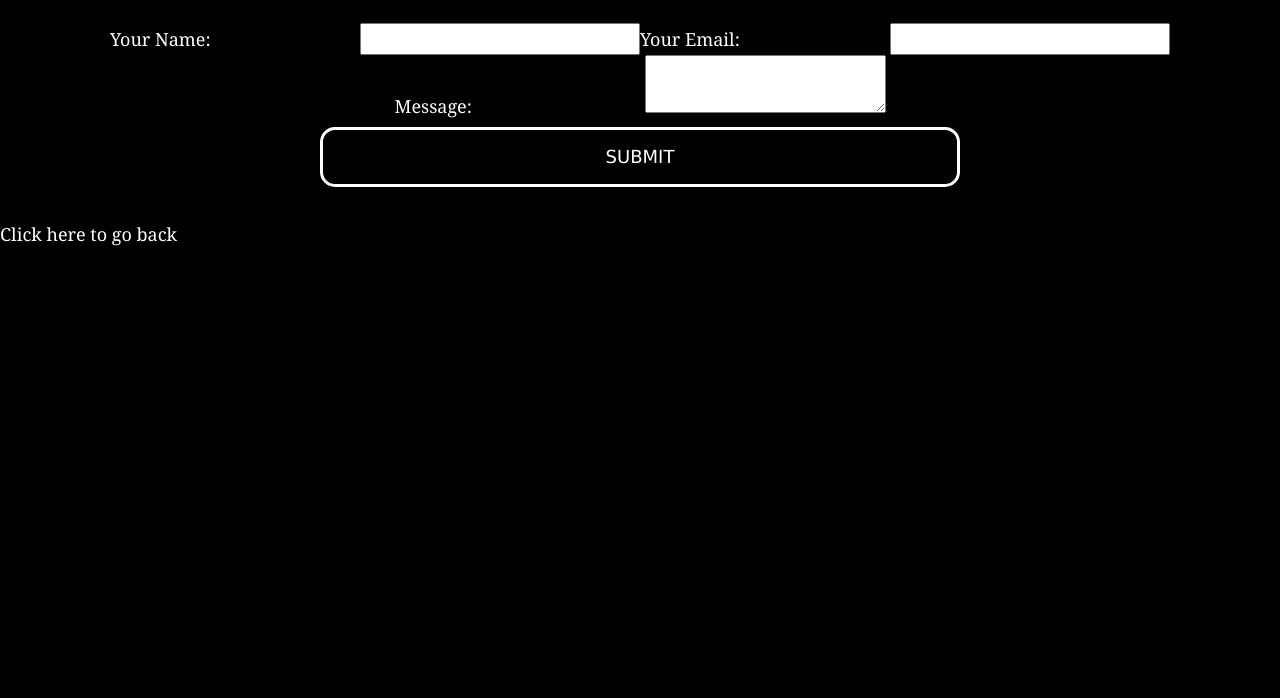
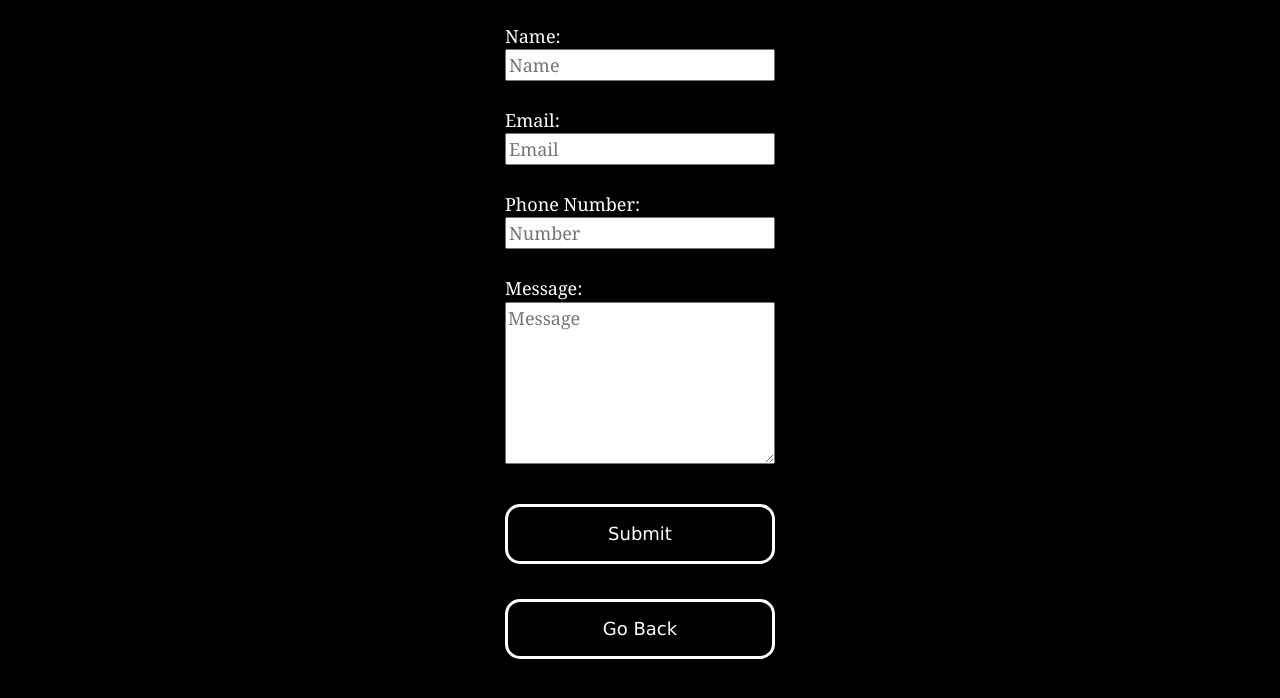
Before and after one commit to jweird/miles-gatsbyjs, a Gatsby site: page /Contact in a window 1280 px wide. Shown: the part 48-746 px from the top of the page. Built offline with nearby package versions, Linux system fonts and the light colour scheme; Gatsby itself is replaced by a stand-in of ours.

Commit message:
Fix form

```diff
--- a/src/components/contact.module.css
+++ b/src/components/contact.module.css
@@ -13,7 +13,7 @@
 
 .contbutton {
   display: inline-block;
-  width: 50vw;
+  width: 15rem;
   background-color: transparent;
   color: white;
   border: rgb(255, 255, 255);
@@ -27,7 +27,10 @@
 }
 
 form {
+  padding-top: 3rem;
   display: inline-block;
+  width: 15rem;
+  text-align: left;
 }
 
 label {
@@ -41,4 +44,5 @@ input,
 textarea {
   display: inline-block;
   float: center;
+  width: 15rem;
 }
--- a/src/components/form.js
+++ b/src/components/form.js
@@ -1,12 +1,13 @@
 import React, { Fragment } from "react"
 import contactStyles from "../components/contact.module.css"
+import { Link } from "gatsby"
 
 const Form = () => (
   <div className={contactStyles.container}>
     <h1>Contact Me</h1>
 
     <div className={contactStyles.row}>
-      <form
+      {/* <form
         name="contact"
         method="post"
         data-netlify="true"
@@ -28,6 +29,57 @@ const Form = () => (
         <button className={contactStyles.contbutton} type="submit">
           SUBMIT
         </button>
+      </form> */}
+
+      <form
+        name="contact"
+        method="post"
+        data-netlify="true"
+        data-netlify-honeypot="bot-field"
+        className={contactStyles.form}
+      >
+        <input type="hidden" name="bot-field" />
+        <input type="hidden" name="form-name" value="contact" />
+        <p>
+          Name:
+          <input placeholder="Name" type="text" name="name" />
+        </p>
+        <p>
+          Email:
+          <input placeholder="Email" type="email" name="email" />
+        </p>
+        <p>
+          Phone Number:
+          <input placeholder="Number" type="tel" name="number" />
+        </p>
+
+        <p>
+          Message:
+          <textarea name="message" placeholder="Message" rows="6" />
+        </p>
+        <p>
+          <button
+            className={contactStyles.contbutton}
+            type="submit"
+            center={true}
+          >
+            Submit
+          </button>
+        </p>
+        <p>
+          <button
+            className={contactStyles.contbutton}
+            type="submit"
+            center={true}
+          >
+            <Link
+              to="/"
+              style={{ color: "inherit", textDecoration: "inherit" }}
+            >
+              Go Back
+            </Link>
+          </button>
+        </p>
       </form>
     </div>
   </div>
--- a/src/pages/Contact.js
+++ b/src/pages/Contact.js
@@ -8,9 +8,6 @@ const SecondPage = () => (
   <Layout>
     <SEO title="Contact Me" />
     <Form />
-    <div>
-      <p>Click here to go back </p>
-    </div>
   </Layout>
 )
 
```
